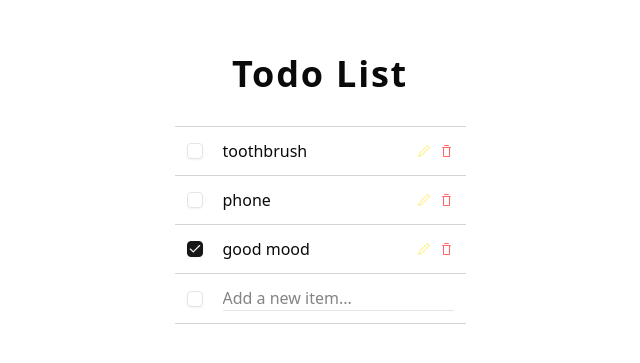
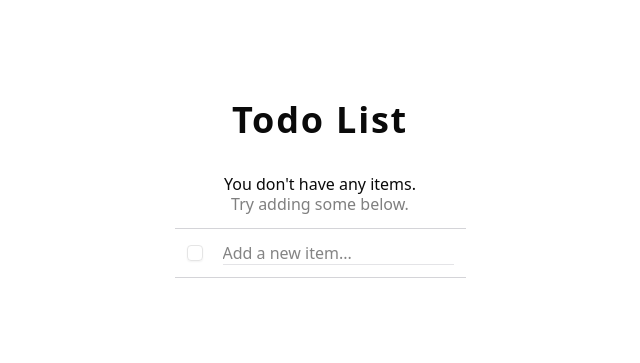
Before and after one commit to WitekG14/Todo-List, a Next.js app: page / in a window 1280 px wide. Shown: the part 211-574 px from the top of the page, without its empty margins (320-960 px from the left). Built offline with nearby package versions, Linux system fonts and the light colour scheme.

Commit message:
Import and save items to localStorage

```diff
--- a/package.json
+++ b/package.json
@@ -13,7 +13,7 @@
     "class-variance-authority": "^0.7.1",
     "clsx": "^2.1.1",
     "lucide-react": "^0.577.0",
-    "next": "^16.2.0",
+    "next": "^16.2.1",
     "radix-ui": "^1.4.3",
     "react": "19.2.3",
     "react-dom": "19.2.3",
--- a/src/app/layout.tsx
+++ b/src/app/layout.tsx
@@ -1,6 +1,6 @@
-import type { Metadata } from "next";
 import { Inter } from "next/font/google";
 import "./globals.css";
+import { Metadata } from "next/types";
 
 export const inter = Inter({
   subsets: ["latin"],
--- a/src/app/page.tsx
+++ b/src/app/page.tsx
@@ -3,9 +3,9 @@
 import TodoItem from "@/components/todo-item";
 import { Checkbox } from "@/components/ui/checkbox";
 import { TodoItemT } from "@/lib/types";
-import { useRef, useState } from "react";
+import { useEffect, useRef, useState } from "react";
 
-const testInitialItems: TodoItemT[] = [
+/* const testInitialItems: TodoItemT[] = [
   {
     name: "toothbrush",
     checked: false,
@@ -20,15 +20,27 @@ const testInitialItems: TodoItemT[] = [
     checked: true,
     id: 3,
   },
-];
+]; */
 
 export default function Home() {
-  const [items, setItems] = useState(testInitialItems);
+  const [items, setItems] = useState<TodoItemT[]>(() => {
+    if (typeof window !== "undefined") {
+      const saved = localStorage.getItem("items");
+      return saved ? JSON.parse(saved) : [];
+    }
+    return [];
+  });
   const [inputValue, setInputValue] = useState("");
   const [editSessionId, setIsEditSession] = useState(false);
   const itemNameInputRef = useRef<HTMLInputElement>(null);
 
   const isEditSession = !!editSessionId;
+
+  useEffect(() => {
+    if (items.length > 0) {
+      localStorage.setItem("items", JSON.stringify(items));
+    }
+  }, [items]);
 
   const handleAddItem = (name: string) => {
     const newItem = {
@@ -72,6 +84,12 @@ export default function Home() {
         <h1 className="text-4xl font-bold tracking-wider">Todo List</h1>
       </section>
       <section>
+        {items.length === 0 && (
+          <section className="mb-3 flex flex-col items-center justify-center">
+            <p>You don{"'"}t have any items.</p>
+            <p className="-mt-1 text-black/50">Try adding some below.</p>
+          </section>
+        )}
         <ul className="border-t border-t-zinc-300">
           {items.map((item) => (
             <TodoItem
```
Also changed, not shown: 1 other file (tests, documents, lock files or other folders).
